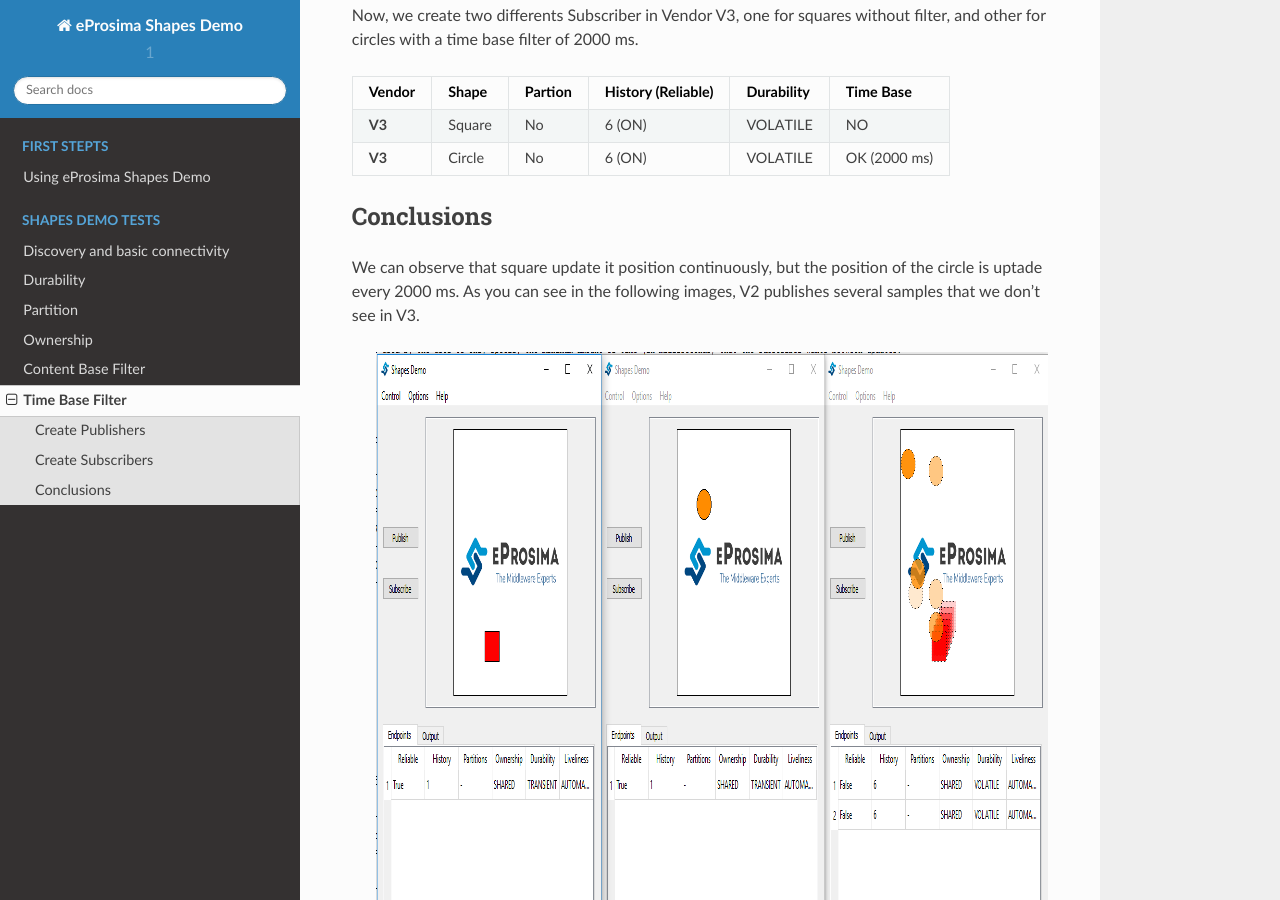
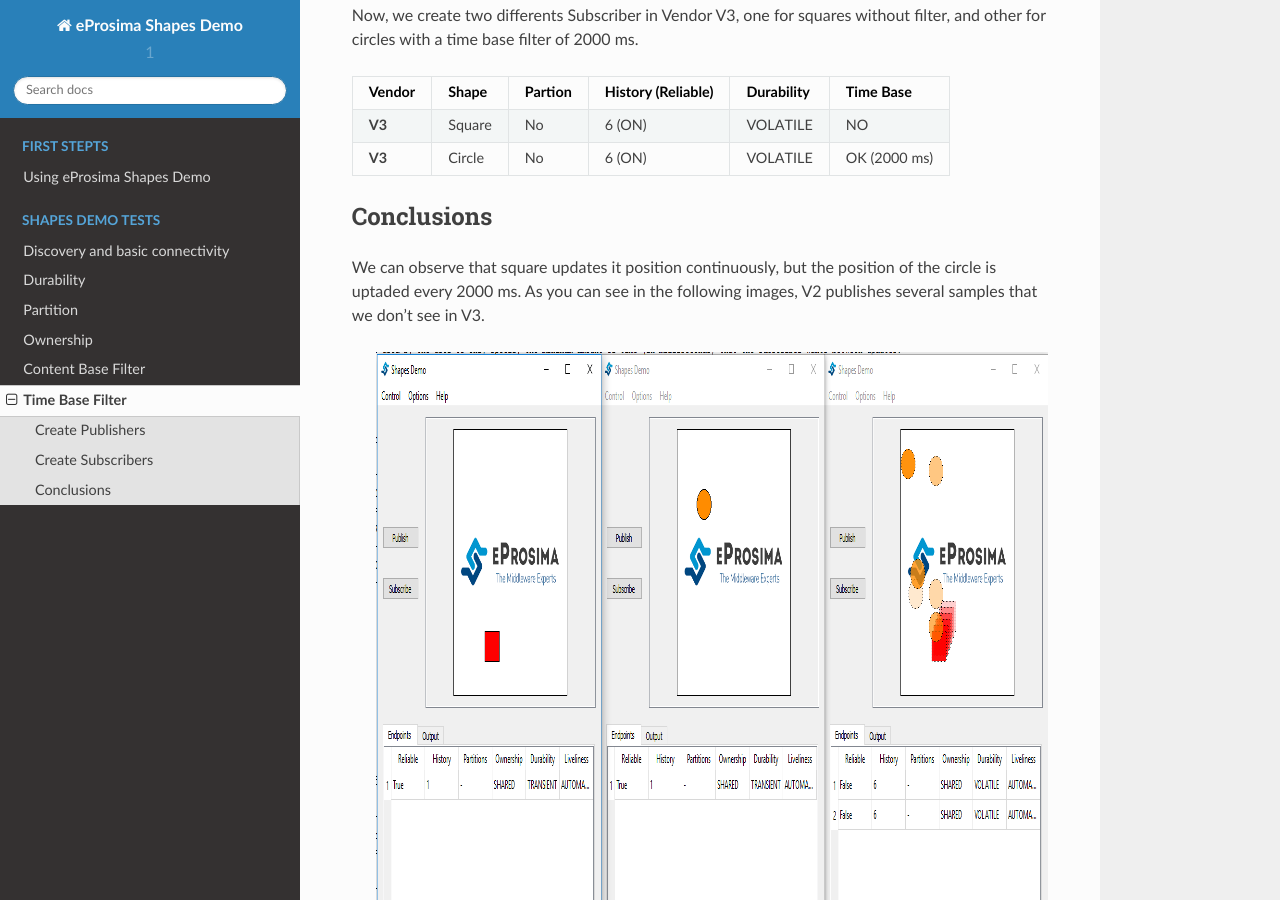
Before and after one commit to eProsima/Shapes-Demo-Docs, a Sphinx documentation site: the page built from docs/test7.rst, in a window 1280 px wide and 900 px high, scrolled down 1219 px. Built offline with Sphinx 7.4.7 and the Read the Docs theme 2.0.0, drawn with Linux system fonts in a browser that asks for light colours.

Commit message:
Update test7.rst

```diff
--- a/docs/test7.rst
+++ b/docs/test7.rst
@@ -38,7 +38,7 @@
 Conclusions
 -----------
 
-We can observe that square update it position continuously, but the position of the circle is uptade every 2000 ms. As you can see in the following images, V2 publishes several samples that we don't see in V3.
+We can observe that square updates it position continuously, but the position of the circle is uptaded every 2000 ms. As you can see in the following images, V2 publishes several samples that we don't see in V3.
 
  .. image:: test7_2.png
    :scale: 100 %
```
